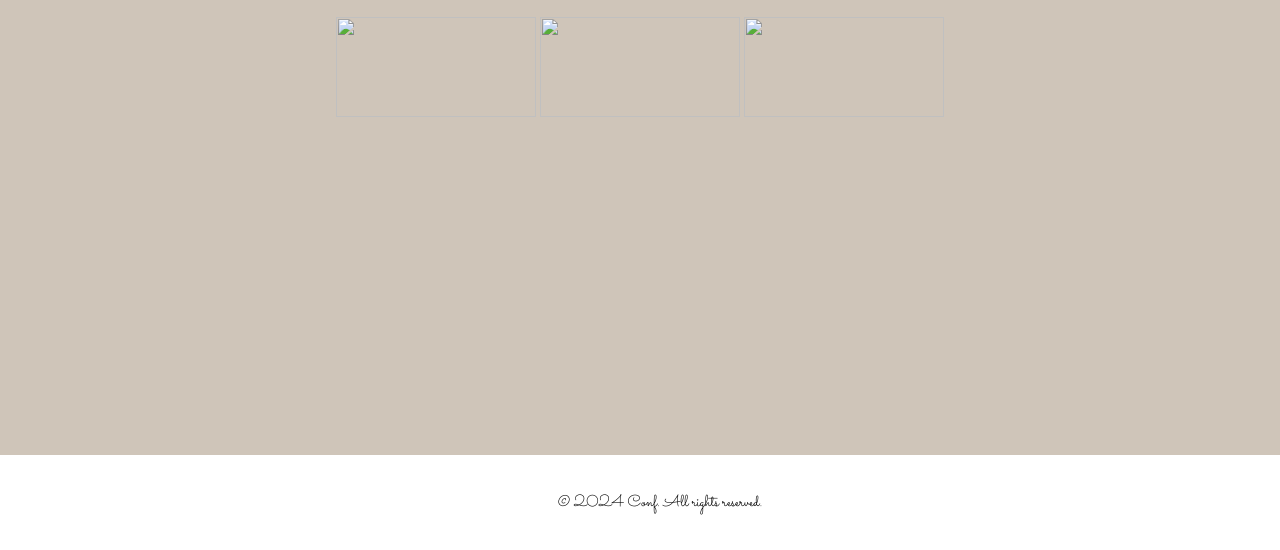
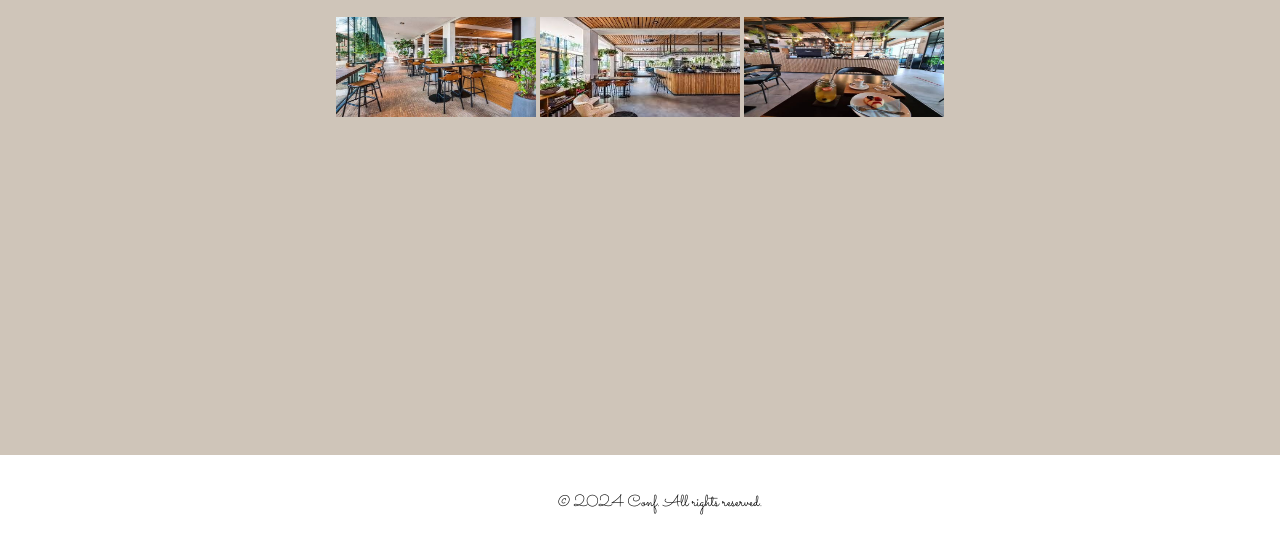
Before and after one commit to matth3w-ofc/matth3w-ofc, a plain HTML site: page Gallery.html in a window 1280 px wide. Shown: the part 250-800 px from the top of the page. Drawn offline with Linux system fonts and the light colour scheme.

Commit message:
Update Gallery.html

```diff
--- a/Gallery.html
+++ b/Gallery.html
@@ -22,9 +22,9 @@
 
     <section id="gallery">
         <h2>Gallery</h2>
-         <img src="img/images 1.jpeg" height="100" width="200">
-        <img src="img/images 2.jpeg" height="100" width="200">
-        <img src="img/images 3.jpeg" height="100" width="200">
+         <img src="images 1.jpeg" height="100" width="200">
+        <img src="images 2.jpeg" height="100" width="200">
+        <img src="images 3.jpeg" height="100" width="200">
     </section>
 
     <footer>
```
